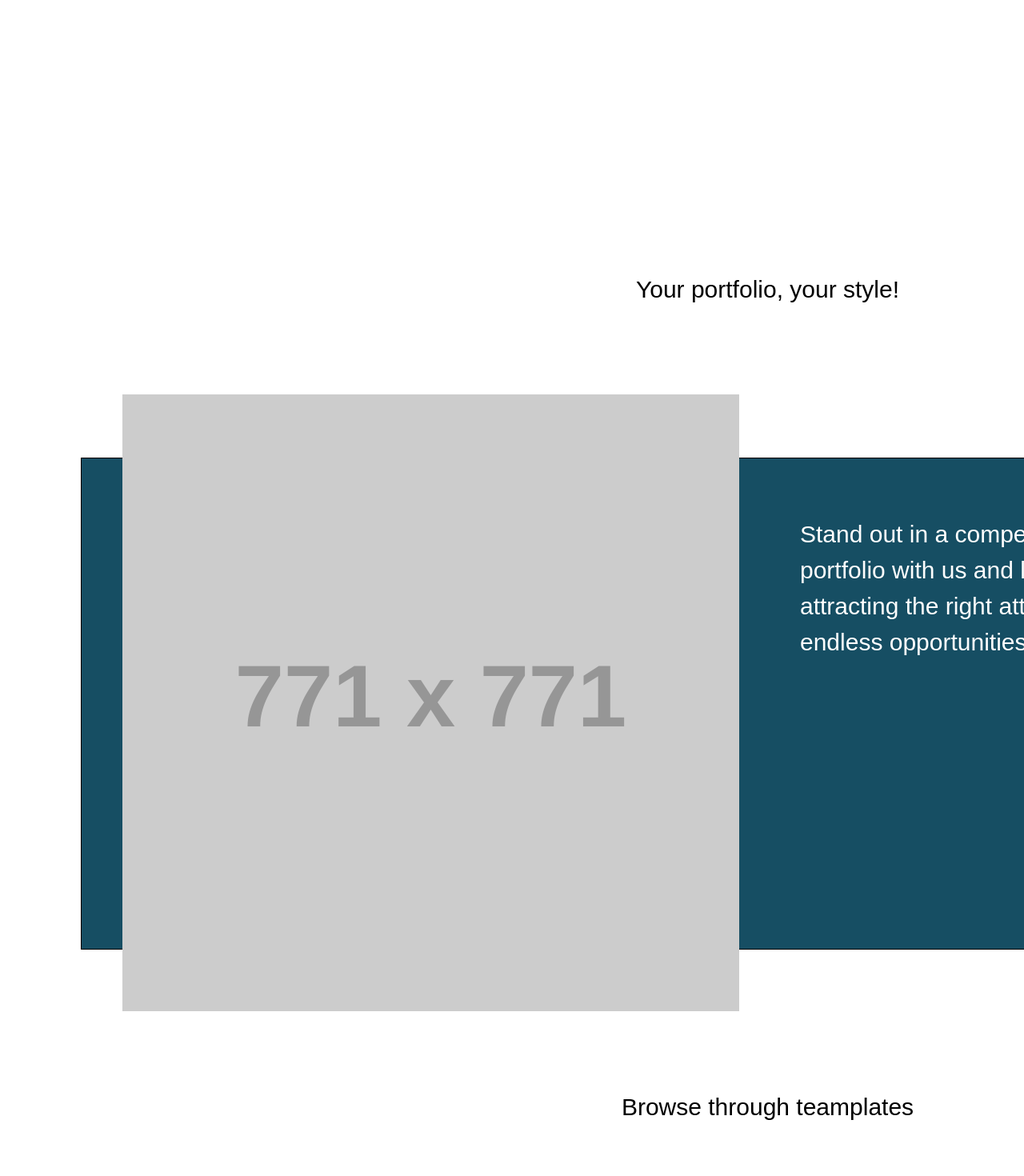
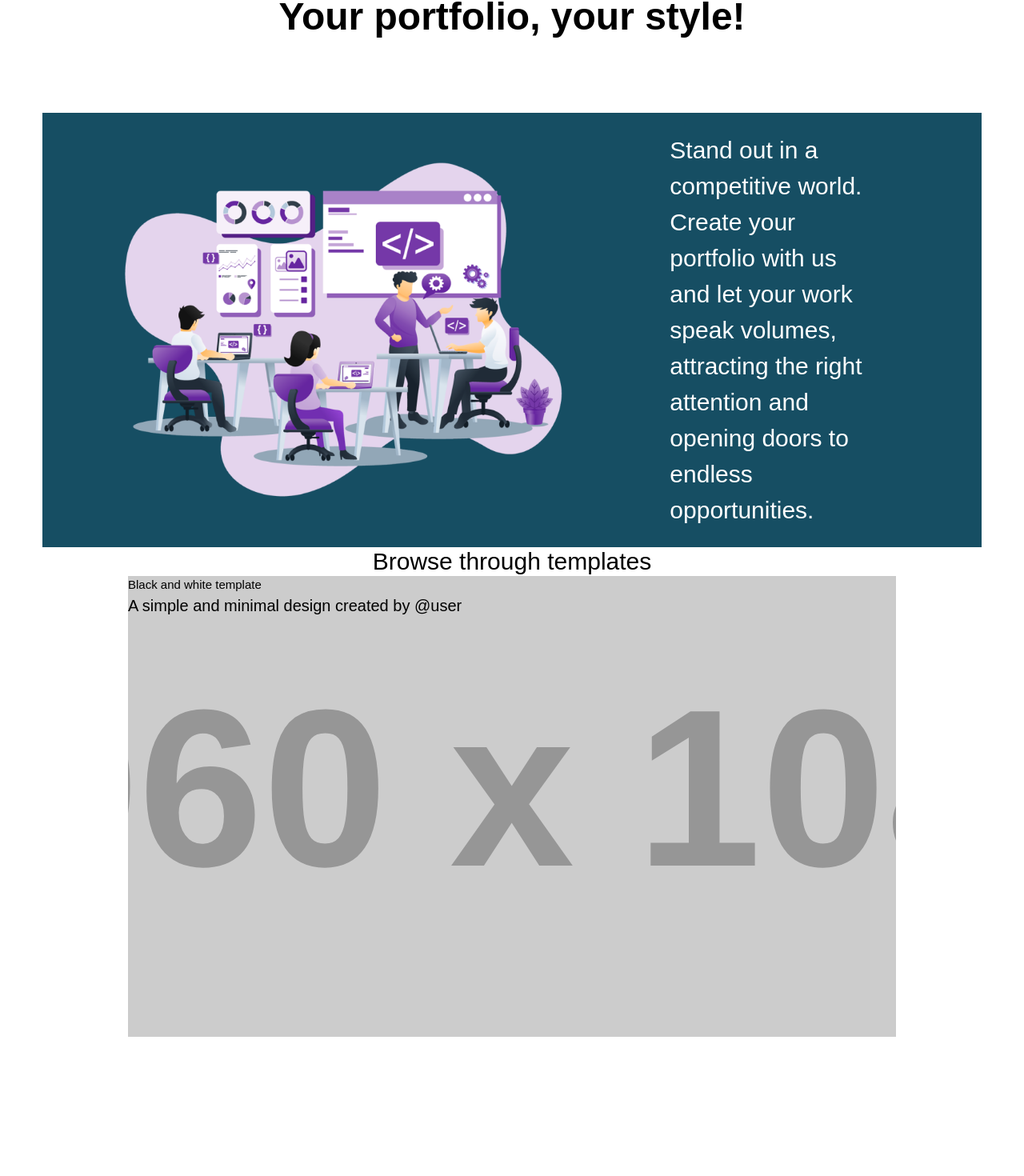
Before and after one commit to jethro-r/Portfolix, a React (Create React App) app in the folder client/: page / in a window 1280 px wide. Shown: the part 903-2373 px from the top of the page at 80% size. Built offline with nearby package versions, Linux system fonts and the light colour scheme.

Commit message:
homepage continued, working on static carousel

```diff
--- a/client/src/components/Carousel.js
+++ b/client/src/components/Carousel.js
@@ -4,7 +4,15 @@ import React from "react";
 
 export default function Carousel() {
   return (
-    <div>
+    <div class="flex justify-center">
+      <div class="w-9/12 h-[36rem] bg-carousel-image bg-center">
+        <div class="text-black text-[15px] font-normal">
+          Black and white template
+        </div>
+        <div class="text-black text-xl font-normal">
+          A simple and minimal design created by @user
+        </div>
+      </div>
       <div class="w-[30px] h-[30px] left-[813px] top-[3176px] absolute bg-zinc-300 rounded-full"></div>
       <div class="w-[30px] h-[30px] left-[813px] top-[3176px] absolute bg-zinc-300 rounded-full"></div>
       <div class="w-[30px] h-[30px] left-[813px] top-[3176px] absolute bg-zinc-300 rounded-full"></div>
--- a/client/src/components/Footer.js
+++ b/client/src/components/Footer.js
@@ -2,6 +2,9 @@ import React from 'react'
 
 export default function Footer() {
   return (
-    <div>Footer</div>
+    <div>
+      <div class="w-full mx-auto h-[248px] left-0 top-[3242px] absolute"></div>
+      <div class="w-[1700px] h-40 left-[20px] top-[3286px] absolute bg-cyan-900"></div>
+    </div>
   )
 }
--- a/client/src/components/Navbar.js
+++ b/client/src/components/Navbar.js
@@ -17,7 +17,7 @@ export default function Example() {
     <Disclosure as="nav">
       {({ open }) => (
         <>
-          <div className="mx-auto shadow-md bg-white relative px-2 min-[1100px]:px-6 lg:px-4 z-40" >
+          <div className="mx-auto shadow-md bg-white   px-2 min-[1100px]:px-6 lg:px-4 z-40" >
             <div className="relative flex h-28 items-center justify-between">
               <div className="flex flex-1 items-center justify-center min-[1100px]:items-stretch min-[1100px]:justify-between">
                 <div class="flex flex-shrink-0 items-center w-auto sm:ml-8 py-4 px-4 sm:px-8 sm:py-6 bg-gradient-to-r from-cyan-900 to-green-600">
--- a/client/src/pages/Homepage.js
+++ b/client/src/pages/Homepage.js
@@ -1,12 +1,14 @@
 import React from "react";
 import Carousel from "../components/Carousel";
 import Navbar from "../components/Navbar";
+import Footer from "../components/Footer";
 
 export default function Homepage() {
   return (
     <div className="bg-white">
       <Navbar />
       <div class="w-full mx-auto">
+        <section>
           <div class="flex justify-center w-full h-[calc(35vh-7rem)] sm:h-[calc(45vh-7rem)] md:h-[calc(60vh-7rem)] mdlg:h-[calc(75vh-7rem)] xl:h-[calc(100vh-7rem)] overflow-clip">
             <img
               class="scale-125 w-full h-full object-cover z-10"
@@ -14,44 +16,34 @@ export default function Homepage() {
               alt=""
             />
           </div>
+        </section>
         <div class="w-full mx-auto bg-white border-2 border-black"></div>
-        <div class="w-[1600px] h-[615px] left-[101px] top-[1475px] absolute bg-cyan-900 border border-black"></div>
-        <Carousel />
-        <div class="w-full mx-auto h-[248px] left-0 top-[3242px] absolute"></div>
-        <div class="w-[1700px] h-40 left-[20px] top-[3286px] absolute bg-cyan-900"></div>
-        <div class="w-[700px] left-[1000px] top-[1548px] absolute text-white text-[30px] font-normal font-['Russo One']">
-          Stand out in a competitive world. Create your portfolio with us and
-          let your work speak volumes, attracting the right attention and
-          opening doors to endless opportunities.
+
+        <section class="w-full flex items-center flex-col">
+          <div class="w-full text-center text-black py-24 text-5xl font-extrabold">
+            Your portfolio, your style!
           </div>
+
+          <div class="flex object-center w-11/12  bg-cyan-900">
             <img
-          class="w-[131px] h-[667px] left-[1600px] top-[2446px] absolute"
-          src="https://via.placeholder.com/131x667"
+              class="aspect-auto w-96 ml-5 sm:ml-12 xl:w-[35rem] xl:my-12 xl:ml-24"
+              src="http://localhost:3000/images/homepage-image.png"
               alt=""
             />
-        <div class="w-[1317px] left-[301px] top-[1242px] absolute text-center text-black text-[30px] font-normal font-['Russo One']">
-          Your portfolio, your style!
+
+            <div class="h-full flex self-center justify-center text-white xl:text-[30px] px-32 p-6 font-normal">
+              Stand out in a competitive world. Create your portfolio with us
+              and let your work speak volumes, attracting the right attention
+              and opening doors to endless opportunities.
             </div>
-        <div class="w-[1379px] left-[270px] top-[2264px] absolute text-center text-black text-[30px] font-normal font-['Russo One']">
-          Browse through teamplates
           </div>
-        <img
-          class="w-[1207px] h-[668px] left-[300px] top-[2449px] absolute border"
-          src="https://via.placeholder.com/1207x668"
-          alt=""
-        />
-        <div class="w-[483px] left-[400px] top-[3002px] absolute text-black text-[15px] font-normal font-['Russo One']">
-          Black and white template
+        </section>
+        <div class="w-full text-center text-black text-3xl font-normal">
+          Browse through templates
         </div>
-        <div class="left-[400px] top-[3060px] absolute text-black text-xl font-normal font-['Russo One']">
-          A simple and minimal design created by @user
+        <Carousel />
       </div>
-        <img
-          class="w-[771px] h-[771px] left-[153px] top-[1396px] absolute"
-          src="https://via.placeholder.com/771x771"
-          alt=""
-        />
-      </div>
+      <Footer />
     </div>
   );
 }
--- a/client/tailwind.config.js
+++ b/client/tailwind.config.js
@@ -21,7 +21,11 @@ module.exports = {
       "2xl": "1536px",
       // => @media (min-width: 1536px) { ... }
     },
-    extend: {},
+    extend: {
+      backgroundImage: {
+        'carousel-image': 'url(https://via.placeholder.com/1960x1080)'
+      }
+    },
   },
   plugins: [],
 };
```
Also changed, not shown: client/public/images/homepage-image.png (added). Lines whose indentation alone changed are shown as unchanged.
